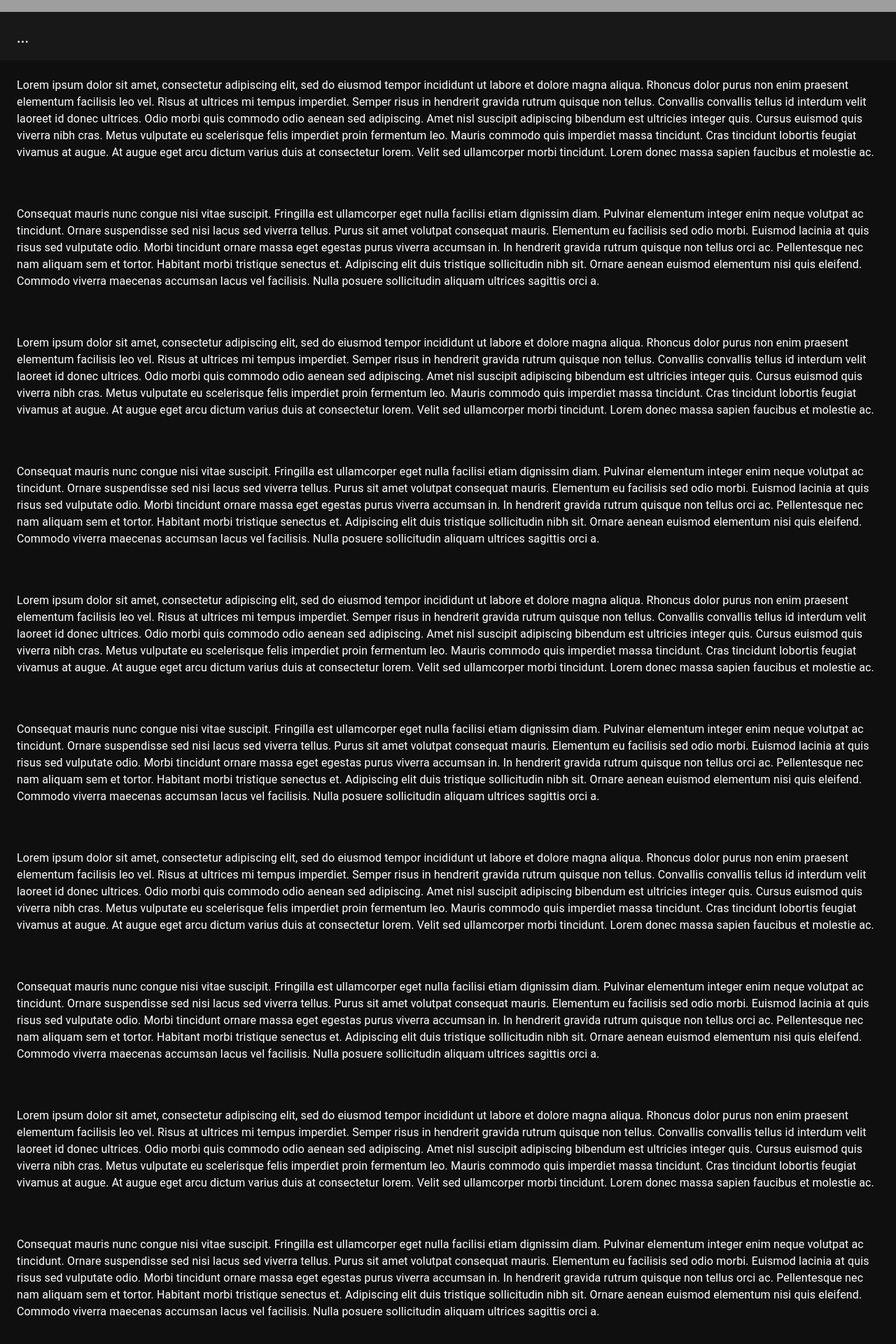
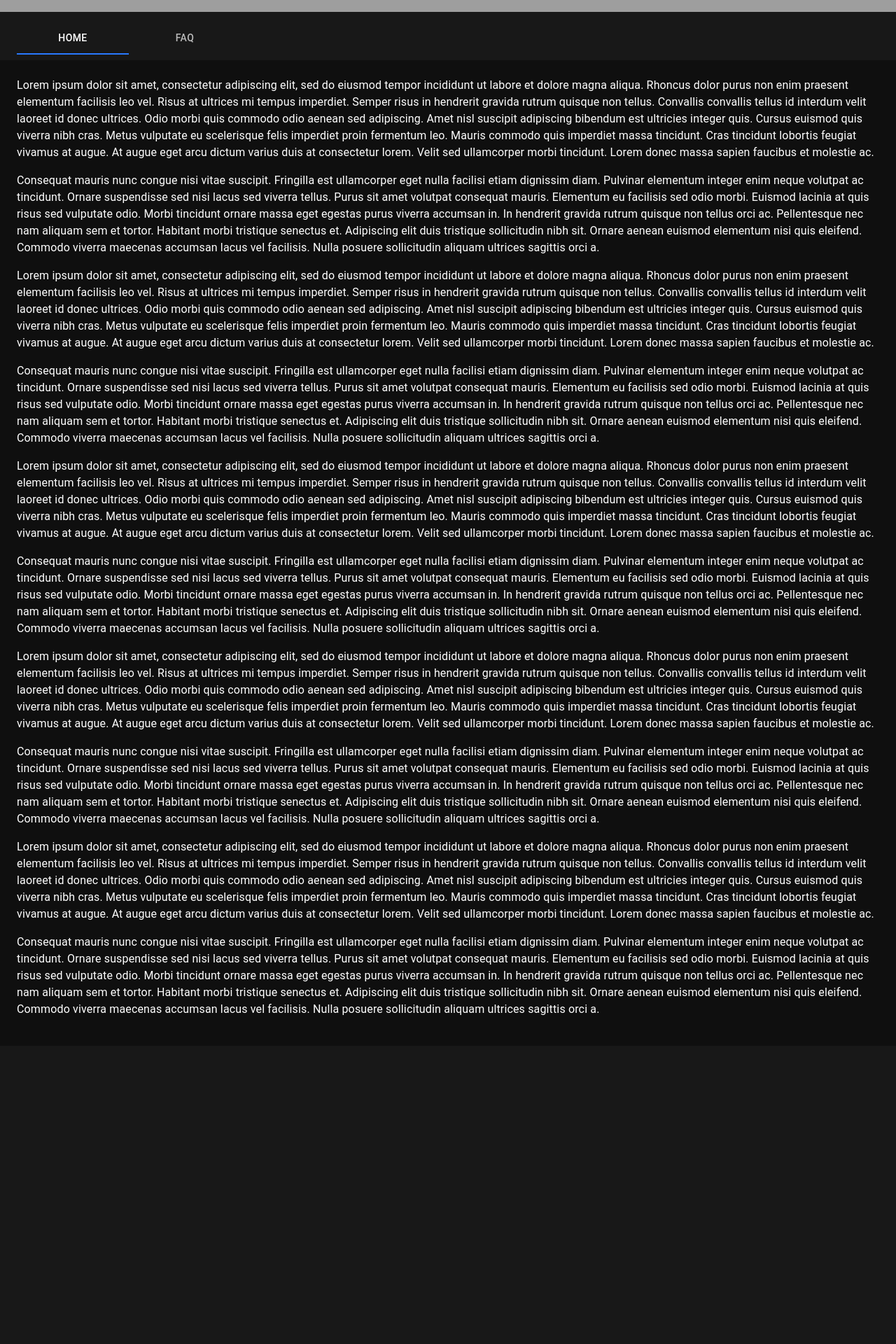
Before and after one commit to open-anthro-projects/furrystreet, a Next.js app: page / in a window 1280 px wide. Shown: the part 252-2172 px from the top of the page at 70% size. After the commit the page ends 1746 px from the top, so only its background shows below. Built offline with nearby package versions, Linux system fonts and the light colour scheme; grey boxes are pictures that could not be loaded.

Commit message:
base tabs added

```diff
--- a/src/components/base/head.tsx
+++ b/src/components/base/head.tsx
@@ -20,7 +20,7 @@ const Head = (props : Props) => {
   return (
   <NextHead>
     <meta charSet="UTF-8" />
-    <title>{props.title || ''}</title>
+    <title>{props.title + ' - Furry Street' || 'Furry Street'}</title>
     <meta
       name="description"
       content={props.description || defaultDescription}
--- a/src/components/layouts/PostOfficeLayout.tsx
+++ b/src/components/layouts/PostOfficeLayout.tsx
@@ -2,8 +2,10 @@ import Grid from '@material-ui/core/Grid';
 import { Toolbar } from '@material-ui/core';
 import { makeStyles } from '@material-ui/core/styles';
 import { AppBar } from '@material-ui/core'
-import { Typography } from '@material-ui/core';
 import React, { ReactNode } from 'react'
+import Tabs from '@material-ui/core/Tabs';
+import Tab from '@material-ui/core/Tab';
+import Link from '../nextjs/link';
 
 type Props = {
   children?: ReactNode
@@ -20,8 +22,18 @@ const useStyles = makeStyles((theme) => ({
      },
       backgroundColor: theme.palette.primary.main,
     },
-    title:{
+    cover_image:{
       backgroundColor: theme.palette.primary.main,
+    },
+    container:{
+      backgroundColor: theme.palette.primary.dark,
+    },
+    hover:{
+      // $disabled is a reference to the local disabled
+      // rule within the same style sheet.
+      // By using &, we increase the specificity.
+      '&$hover:hover': {
+      },
     },
   }));
 
@@ -31,29 +43,42 @@ const useStyles = makeStyles((theme) => ({
     objectFit: 'cover' as 'cover',
   }
 
+  function a11yProps(index: any) {
+    return {
+      id: `simple-tab-${index}`,
+      'aria-controls': `simple-tabpanel-${index}`,
+    };
+  }
+
     const PostOfficeLayout  = ({ children } : Props) => {
         const classes = useStyles();
+        const [value, setValue] = React.useState(0);
+        const handleChange = (event: React.ChangeEvent<{}>, newValue: number) => {
+          setValue(newValue);
+        };
         return (
     <Grid
     container
     direction="column"
     justify="center"
-    alignItems="stretch">
+    alignItems="stretch"
+    className={classes.container}>
         <Toolbar/>
-        <Grid item className={classes.title}>
+        <Grid item className={classes.cover_image}>
           <img style={image} src="/test.jpg" alt="my image" />
         </Grid>
         <AppBar position="sticky" className={classes.appBar} elevation={0} color="default">
             <Toolbar>
-            <Typography variant='h6'>
-                ...
-            </Typography>
+              <Tabs value={value} onChange={handleChange} aria-label="simple tabs example">
+                <Tab label="Home" className={classes.hover} underline="none" {...a11yProps(0)} component={Link} href="/"/>
+                <Tab label="FAQ" className={classes.hover} underline="none" {...a11yProps(1)} component={Link} href="/faq"/>
+              </Tabs>
             </Toolbar>
         </AppBar>
-        {children}
+          {children}
     </Grid>
   )};
 
-  export const getLayout = (page: React.ReactNode) => <PostOfficeLayout>{page}</PostOfficeLayout>;
+  //export const getLayout = (page: React.ReactNode) => <PostOfficeLayout>{page}</PostOfficeLayout>;
 
   export default PostOfficeLayout;
--- a/src/pages/index.tsx
+++ b/src/pages/index.tsx
@@ -16,7 +16,6 @@ const useStyles = makeStyles((theme) => ({
   content: {
     flexGrow: 1,
     padding: theme.spacing(3),
-    backgroundColor: theme.palette.primary.dark,
   },
   appBar: {
     top: 56,
@@ -42,8 +41,7 @@ const Home = () => {
 
 return (
   <>
-    <Head title="FurryStreet - PostOffice"></Head>
-
+    <Head title="Post Office"></Head>
       <Grid item className={classes.content}>
         <Typography paragraph>
           Lorem ipsum dolor sit amet, consectetur adipiscing elit, sed do eiusmod tempor incididunt
@@ -57,8 +55,6 @@ return (
           arcu dictum varius duis at consectetur lorem. Velit sed ullamcorper morbi tincidunt. Lorem
           donec massa sapien faucibus et molestie ac.
         </Typography>
-      </Grid>
-      <Grid item className={classes.content}>
         <Typography paragraph>
           Consequat mauris nunc congue nisi vitae suscipit. Fringilla est ullamcorper eget nulla
           facilisi etiam dignissim diam. Pulvinar elementum integer enim neque volutpat ac
@@ -70,8 +66,6 @@ return (
           nibh sit. Ornare aenean euismod elementum nisi quis eleifend. Commodo viverra maecenas
           accumsan lacus vel facilisis. Nulla posuere sollicitudin aliquam ultrices sagittis orci a.
         </Typography>
-      </Grid>
-      <Grid item className={classes.content}>
         <Typography paragraph>
           Lorem ipsum dolor sit amet, consectetur adipiscing elit, sed do eiusmod tempor incididunt
           ut labore et dolore magna aliqua. Rhoncus dolor purus non enim praesent elementum
@@ -84,8 +78,6 @@ return (
           arcu dictum varius duis at consectetur lorem. Velit sed ullamcorper morbi tincidunt. Lorem
           donec massa sapien faucibus et molestie ac.
         </Typography>
-      </Grid>
-      <Grid item className={classes.content}>
         <Typography paragraph>
           Consequat mauris nunc congue nisi vitae suscipit. Fringilla est ullamcorper eget nulla
           facilisi etiam dignissim diam. Pulvinar elementum integer enim neque volutpat ac
@@ -97,8 +89,6 @@ return (
           nibh sit. Ornare aenean euismod elementum nisi quis eleifend. Commodo viverra maecenas
           accumsan lacus vel facilisis. Nulla posuere sollicitudin aliquam ultrices sagittis orci a.
         </Typography>
-      </Grid>
-      <Grid item className={classes.content}>
         <Typography paragraph>
           Lorem ipsum dolor sit amet, consectetur adipiscing elit, sed do eiusmod tempor incididunt
           ut labore et dolore magna aliqua. Rhoncus dolor purus non enim praesent elementum
@@ -111,8 +101,6 @@ return (
           arcu dictum varius duis at consectetur lorem. Velit sed ullamcorper morbi tincidunt. Lorem
           donec massa sapien faucibus et molestie ac.
         </Typography>
-      </Grid>
-      <Grid item className={classes.content}>
         <Typography paragraph>
           Consequat mauris nunc congue nisi vitae suscipit. Fringilla est ullamcorper eget nulla
           facilisi etiam dignissim diam. Pulvinar elementum integer enim neque volutpat ac
@@ -124,8 +112,6 @@ return (
           nibh sit. Ornare aenean euismod elementum nisi quis eleifend. Commodo viverra maecenas
           accumsan lacus vel facilisis. Nulla posuere sollicitudin aliquam ultrices sagittis orci a.
         </Typography>
-      </Grid>
-      <Grid item className={classes.content}>
         <Typography paragraph>
           Lorem ipsum dolor sit amet, consectetur adipiscing elit, sed do eiusmod tempor incididunt
           ut labore et dolore magna aliqua. Rhoncus dolor purus non enim praesent elementum
@@ -138,8 +124,6 @@ return (
           arcu dictum varius duis at consectetur lorem. Velit sed ullamcorper morbi tincidunt. Lorem
           donec massa sapien faucibus et molestie ac.
         </Typography>
-      </Grid>
-      <Grid item className={classes.content}>
         <Typography paragraph>
           Consequat mauris nunc congue nisi vitae suscipit. Fringilla est ullamcorper eget nulla
           facilisi etiam dignissim diam. Pulvinar elementum integer enim neque volutpat ac
@@ -151,8 +135,6 @@ return (
           nibh sit. Ornare aenean euismod elementum nisi quis eleifend. Commodo viverra maecenas
           accumsan lacus vel facilisis. Nulla posuere sollicitudin aliquam ultrices sagittis orci a.
         </Typography>
-      </Grid>
-      <Grid item className={classes.content}>
         <Typography paragraph>
           Lorem ipsum dolor sit amet, consectetur adipiscing elit, sed do eiusmod tempor incididunt
           ut labore et dolore magna aliqua. Rhoncus dolor purus non enim praesent elementum
@@ -165,8 +147,6 @@ return (
           arcu dictum varius duis at consectetur lorem. Velit sed ullamcorper morbi tincidunt. Lorem
           donec massa sapien faucibus et molestie ac.
         </Typography>
-      </Grid>
-      <Grid item className={classes.content}>
         <Typography paragraph>
           Consequat mauris nunc congue nisi vitae suscipit. Fringilla est ullamcorper eget nulla
           facilisi etiam dignissim diam. Pulvinar elementum integer enim neque volutpat ac
```
Also changed, not shown: src/pages/faq.tsx (added, +40 -0 lines).
